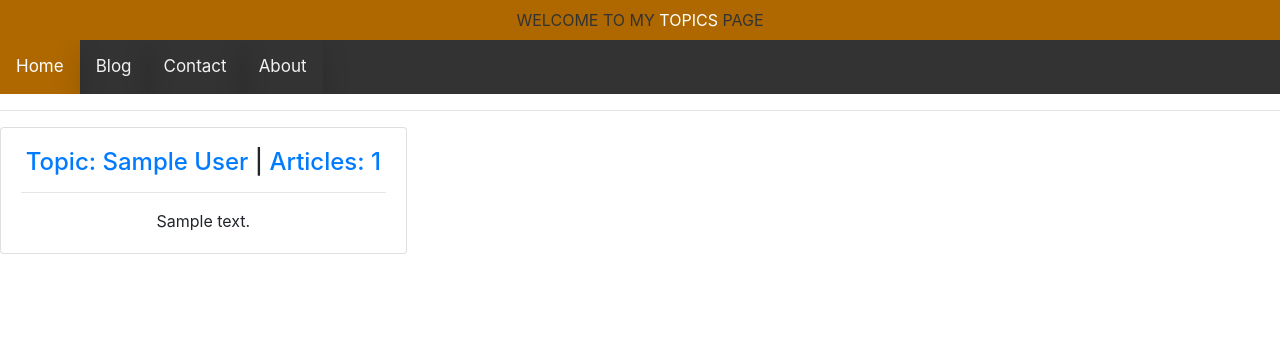
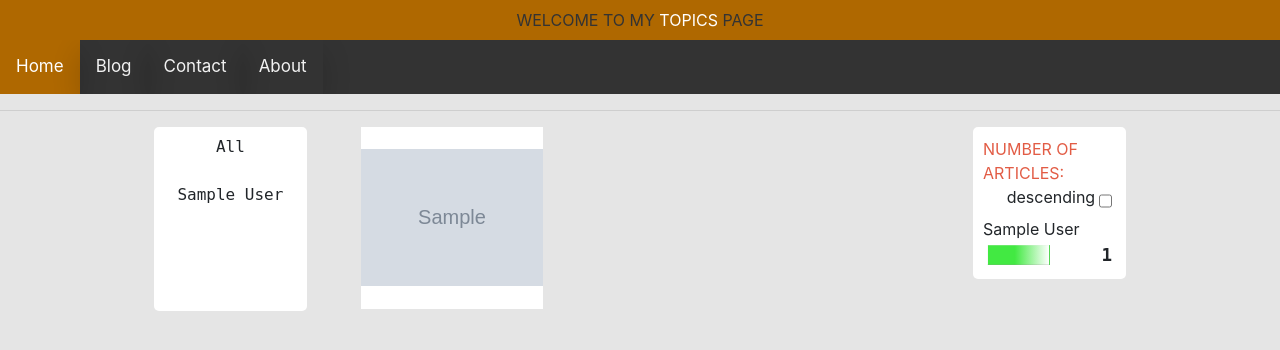
Before and after one commit to eiire/studyflux, a Django app: a page that uses my_portfolio/templates/base.html in a window 1280 px wide. Shown: the top 350 px of the page. Run offline with Django 3.2, Linux system fonts and the light colour scheme; tables that the repository leaves empty hold one stand-in row (values such as "Sample post"); grey boxes marked "Sample" are stand-in pictures; some libraries are stand-ins or nearby versions.

Commit message:
Showcase of topics with grouping and sorting of articles

```diff
--- a/my_portfolio/asgi.py
+++ b/my_portfolio/asgi.py
@@ -1,5 +1,5 @@
 """
-ASGI config for my_portfolio project.
+ASGI config for my_portfolio topic.
 
 It exposes the ASGI callable as a module-level variable named ``application``.
 
--- a/my_portfolio/settings.py
+++ b/my_portfolio/settings.py
@@ -1,6 +1,6 @@
 import os
 
-# Build paths inside the project like this: os.path.join(BASE_DIR, ...)
+# Build paths inside the topic like this: os.path.join(BASE_DIR, ...)
 BASE_DIR = os.path.dirname(os.path.dirname(os.path.abspath(__file__)))
 
 
--- a/my_portfolio/static/js/scripts.js
+++ b/my_portfolio/static/js/scripts.js
@@ -7,3 +7,10 @@ function collaps_navbar() {
         navbar.className = "my_navbar";
     }
 }
+
+function bootstrap_unstyle_body() {
+    if (window.location.href.indexOf('/topics/') !== -1)
+        document.body.className = 'topic_page'
+}
+
+window.onload = bootstrap_unstyle_body;
--- a/my_portfolio/templates/base.html
+++ b/my_portfolio/templates/base.html
@@ -4,11 +4,13 @@
 <!DOCTYPE html PUBLIC "-//W3C//DTD XHTML 1.0 Transitional//EN" "http://www.w3.org/TR/xhtml1/DTD/xhtml1-transitional.dtd">
 <html xmlns="http://www.w3.org/1999/xhtml" xml:lang="en" lang="en">
 <meta name="viewport" content="width=device-width, initial-scale=1"/>
-<link rel="stylesheet" type="text/css" href="{% static 'css/style.css' %}"/>
+<link rel="stylesheet" type="text/css" href="{% static 'css/style.css' %}"/> {# Glabal CSS style #}
+<link rel="stylesheet" type="text/css" href="{% static 'style.css' %}"/> {# CSS style from app #}
 <link rel="stylesheet"
       href="https://stackpath.bootstrapcdn.com/bootstrap/4.5.0/css/bootstrap.min.css"
       integrity="sha384-9aIt2nRpC12Uk9gS9baDl411NQApFmC26EwAOH8WgZl5MYYxFfc+NcPb1dKGj7Sk"
       crossorigin="anonymous">
+{% block sub_style %} {% endblock %}
 
 <div class="welcome">
     <basefont>WELCOME TO MY <font style="color: white; tab-size: 10px"> {% block page_title %} {% endblock %} </font>
--- a/my_portfolio/wsgi.py
+++ b/my_portfolio/wsgi.py
@@ -1,5 +1,5 @@
 """
-WSGI config for my_portfolio project.
+WSGI config for my_portfolio.
 
 It exposes the WSGI callable as a module-level variable named ``application``.
 
--- a/user_blog/models.py
+++ b/user_blog/models.py
@@ -18,7 +18,7 @@ class Post(models.Model):
 class Category(models.Model):
     name = models.CharField(max_length=30, blank=True)
     user = models.ForeignKey(User, on_delete=models.CASCADE)
-    project = models.OneToOneField('user_topics.Topic', on_delete=models.CASCADE, primary_key=False)
+    topic = models.OneToOneField('user_topics.Topic', on_delete=models.CASCADE, primary_key=False)
 
 
 class Comment(models.Model):
--- a/user_blog/templates/article_category.html
+++ b/user_blog/templates/article_category.html
@@ -19,7 +19,7 @@
                 {{ post.created_on.date }} |&nbsp;
                 Categories:&nbsp;
                 {% for category in post.categories.all %}
-                    <a href="{% url 'article_category' post.user.username category.project.user_portfolio.name category.name %}">
+                    <a href="{% url 'article_category' post.user.username category.topic.user_portfolio.name category.name %}">
                         {{ category.name }}
                     </a>&nbsp;
                 {% endfor %}
--- a/user_blog/templates/article_detail.html
+++ b/user_blog/templates/article_detail.html
@@ -16,7 +16,7 @@
             {{ post.created_on.date }} |&nbsp
             Categories:&nbsp;
             {% for category in post.categories.all %}
-                <a href="{% url 'article_category' post.user.username category.project.user_portfolio.name category.name %}">
+                <a href="{% url 'article_category' post.user.username category.topic.user_portfolio.name category.name %}">
                     {{ category.name }}
                 </a>&nbsp;
             {% endfor %}
--- a/user_blog/templates/article_index.html
+++ b/user_blog/templates/article_index.html
@@ -27,7 +27,7 @@
                             {{ post.created_on.date }} |&nbsp;
                             Categories:&nbsp;
                             {% for category in post.categories.all %}
-                                <a href="{% url 'article_category' post.user.username category.project.user_portfolio.name category.name %}">
+                                <a href="{% url 'article_category' post.user.username category.topic.user_portfolio.name category.name %}">
                                     {{ category.name }}
                                 </a>
                             {% endfor %}
--- a/user_page/templates/user_page.html
+++ b/user_page/templates/user_page.html
@@ -72,7 +72,7 @@
                 <p> {{ post.created_on.date }} |&nbsp;
                     Categories:&nbsp;
                     {% for category in post.categories.all %}
-                        <a href="{% url 'article_category' post.user.username category.project.user_portfolio.name category.name %}">
+                        <a href="{% url 'article_category' post.user.username category.topic.user_portfolio.name category.name %}">
                             {{ category.name }}
                         </a>&nbsp;
                     {% endfor %}
--- /dev/null
+++ b/user_topics/static/style.css
@@ -0,0 +1,155 @@
+header {
+    font: bold 4em "Space Mono", monospace;
+    letter-spacing: 9px;
+    text-align: center;
+    text-transform: uppercase;
+    margin: 2%;
+}
+
+body.topic_page {
+    background-color: #e5e5e5;
+}
+
+.content {
+    display: flex;
+    width: 80%;
+    margin: 0 auto;
+    justify-content: space-around;
+}
+
+.topics {
+    display: flex;
+    flex-direction: column;
+    width: 15%;
+    background: #ffffff;
+    border-radius: 5px;
+}
+
+.topics > label {
+    display: flex;
+    align-items: center;
+    height: 5vh;
+    font: 1em "Space Mono", monospace;
+    justify-content: center;
+}
+
+.topics > label:hover {
+    color: #d0d0d0;
+    background: #7a7a7a;
+}
+
+.cards_topics {
+    display: flex;
+    flex-wrap: wrap;
+    width: 55%;
+    height: 100%;
+}
+
+.topic:nth-child(8n) {
+    flex-basis: 100%;
+}
+
+.topic:nth-child(8n) > .img_container {
+    padding-bottom: 32.333%;
+}
+
+.topic:nth-child(8n+2) {
+    flex-basis: 65.666%;
+}
+
+.topic:nth-child(8n+2) > .img_container {
+    padding-bottom: 50%;
+}
+
+.topic:nth-child(8n+6) {
+    flex-basis: 65.666%;
+}
+
+.topic:nth-child(8n+6) > .img_container {
+    padding-bottom: 50%;
+}
+
+.topic {
+    position: relative;
+    width: 32.3333%;
+    background: #ffffff;
+    margin: 0 0.5% 0.5% 0.5%;
+}
+
+.topic > .img_container {
+    position: relative;
+    padding-bottom: 100%;
+    overflow: hidden;
+}
+
+.topic > .img_container > img {
+    position: absolute;
+    top: 0;
+    bottom: 0;
+    left: 0;
+    right: 0;
+    max-width: 100%;
+    margin: auto;
+}
+
+.topic > .description_wrapper {
+    display: none;
+    overflow: auto;
+}
+
+.topic:hover > .description_wrapper {
+    display: flex;
+    align-items: center;
+    position: absolute;
+    top: 60%;
+    bottom: 20%;
+    left: 0;
+    right: 20%;
+    background: rgba(68, 68, 68, 0.45);
+}
+
+.topic:hover > .description_wrapper > .desc {
+    font: bold 2em "Space Mono", monospace;
+    color: #d0d0d0;
+    margin: auto;
+}
+
+.content > input {
+    display: none;
+}
+
+.wrapper_sort_system {
+    display: flex;
+    width: 15%;
+    background: #ffffff;
+    flex-wrap: wrap;
+    align-self: flex-start;
+    padding: 1%;
+    justify-content: flex-end;
+    border-radius: 5px;
+}
+
+.sort_system {
+    display: flex;
+    flex-direction: column-reverse;
+    flex-basis: 100%;
+}
+
+.wrapper_sort_system > span {
+    text-transform: uppercase;
+    color: #e25c45;
+    flex-basis: 100%;
+}
+
+.sort_system .scale {
+    padding-bottom: 3%;
+    border: 1px outset rgba(234, 234, 234, 0.23);
+}
+
+.sort_system .numb {
+    font: bold 1.1em "Space Mono", monospace;
+}
+
+.wrapper_sort_system > input {
+    margin: 3%;
+}
--- a/user_topics/templates/topics_detail.html
+++ b/user_topics/templates/topics_detail.html
@@ -13,7 +13,7 @@
     <div class="container-fluid">
         <div class="row">
             <div class="col-md-5">
-                <img src="{% static project.image %}" alt="" width="100%"> {# load static files inside project #}
+                <img src="{% static project.image %}" alt="" width="100%"> {# load static files inside topic #}
             </div>
             <div class="col-md-3">
                 <h5>About the project:</h5>
--- a/user_topics/templates/topics_index.html
+++ b/user_topics/templates/topics_index.html
@@ -1,5 +1,34 @@
 {% extends "base.html" %}
 {% load static %}
+{% block sub_style %}
+    <style>
+        {% for topic in object_list %}
+            .wrapper_sort_system > input:checked + .sort_system ._{{ topic.1 }},
+            .wrapper_sort_system > input:checked + .sort_system ._{{ topic.1 }} + span {
+                {# topic.1 is count articles #}
+                order: {{ topic.1 }};
+            }
+
+            .sort_system ._{{ topic.1 }} > .scale {
+                width: 50%;
+                {# topic.2 is background scale #}
+                background: {{ topic.2 }};
+            }
+
+            input[id="{{ topic.0.title }}"]:checked ~ .cards_topics > div:not(.{{ topic.0.title }}) {
+                opacity: 0.5;
+            }
+
+            .wrapper_sort_system ._{{ topic.1 }} {
+                display: flex;
+                justify-content: space-between;
+                margin: 3%;
+                font: 1em "Space Mono", monospace;
+            }
+        {% endfor %}
+    </style>
+{% endblock %}
+
 {% block page_title %} TOPICS {% endblock %}
 
 {% block buttom_navbar %}
@@ -16,27 +45,55 @@
 {% block page_content %}
     <hr>
 
-    <div class="row" align="center">
+    <div class="content">
+        <div class="topics">
+            <label for="All"> All </label>
+            {% for topic in object_list %}
+                <label for="{{ topic.0.title }}">{{ topic.0.title }}</label>
+            {% endfor %}
+        </div>
+
+        <input type="radio" id="All" name="r1">
         {% for topic in object_list %}
-            <div class="col-md-4">
-                <div class="card mb-2">
-{#                    <img class="card-img-top" src="{% static topic.image %}">#}
-                    <div class="card-body">
-                        <h4>
-                            {# Project [OneToOne] Category #}
-                            <a href="{% url 'article_category' topic.0.category.user.username knowledge topic.0.title %}">
-                                Topic: {{ topic.0.title }}
-                            </a>
-                            |
-                            <a href="{% url 'project_detail' topic.0.category.user.username knowledge topic.0.pk %}">
-                                Articles: {{ topic.1 }}
-                            </a>
-                        </h4>
-                        <hr>
-                        <p class="card-text">{{ topic.0.description }}</p>
+            <input type="radio" id="{{ topic.0.title }}" name="r1">
+        {% endfor %}
+
+        <div class="cards_topics">
+            {% for topic in object_list %}
+                {% for article in topic.3 %}
+                    <div class="topic {{ topic.0.title }}">
+
+                        <div class="img_container">
+                            {% if article.image != '' %}
+                                <img src={{ article.image.url }}>
+                            {% endif %}
+                        </div>
+
+                        <div class="description_wrapper">
+                            <div class="desc">
+                                {{ article.header }}
+                            </div>
+                        </div>
                     </div>
-                </div>
+                {% endfor %}
+            {% endfor %}
+        </div>
+
+        <div class="wrapper_sort_system">
+            <span> Number of articles: </span>
+            <label for="sort_system"> descending </label>
+            <input type="checkbox" id="sort_system">
+
+            <div class="sort_system">
+                {% for topic in object_list %}
+                    <div class="_{{ topic.1 }}">
+                        <div class="scale"></div>
+                        <div class="numb">{{ topic.1 }}</div>
+                    </div>
+
+                    <span> {{ topic.0.title }} </span>
+                {% endfor %}
             </div>
-        {% endfor %}
+        </div>
     </div>
 {% endblock %}
--- a/user_topics/views.py
+++ b/user_topics/views.py
@@ -24,7 +24,7 @@ class CreateTopic(LoginRequiredMixin, CreateView):
 
     def form_valid(self, form):
         self.object = form.save()
-        Category(name=form["title"].value(), user=self.request.user, project=self.object).save()
+        Category(name=form["title"].value(), user=self.request.user, topic=self.object).save()
         return super().form_valid(form)
 
     def get_context_data(self, **kwargs):
@@ -41,10 +41,26 @@ class Topics(ListView):
             .filter(user_portfolio__name=self.kwargs.get('knowledge'))
 
         count_articles_topic = [
-            Post.objects.filter(categories__id=Category.objects.get(project=project).id).count()
-            for project in topics
+            Post.objects.filter(categories__id=Category.objects.get(topic=topic).id).count()
+            for topic in topics
         ]
-        topics = zip(topics, count_articles_topic)
+
+        articles_in = [
+            Post.objects.filter(categories__id=Category.objects.get(topic=topic).id)
+            for topic in topics
+        ]
+
+        scale_interval = (max(count_articles_topic) / 3)
+        quantity_display = [
+            'linear-gradient(90deg, rgba(233, 66, 66, 1) 44%, rgba(255, 255, 255, 1) 100%)'
+            if count < scale_interval else
+            'linear-gradient(90deg, rgba(233,226,66,1) 44%, rgba(255,255,255,1) 100%)'
+            if scale_interval < count < scale_interval * 2 else
+            'linear-gradient(90deg, rgba(66,233,66,1) 44%, rgba(255,255,255,1) 100%)'
+            for count in count_articles_topic
+        ]
+
+        topics = list(zip(topics, count_articles_topic, quantity_display, articles_in))  # unpacking the iterator for reuse in the template
         return topics
 
     def get_context_data(self, **kwargs):
```
Also changed, not shown: user_blog/migrations/0001_initial.py (deleted), user_page/migrations/0001_initial.py (deleted), user_topics/migrations/0001_initial.py (deleted), 1 other file.
